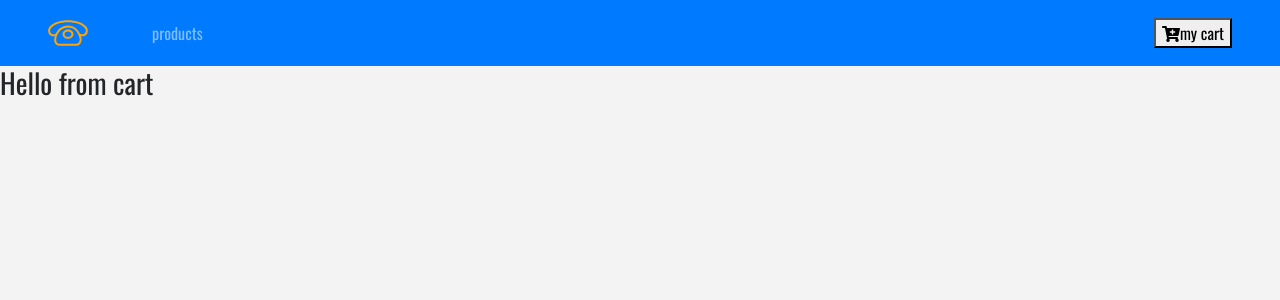
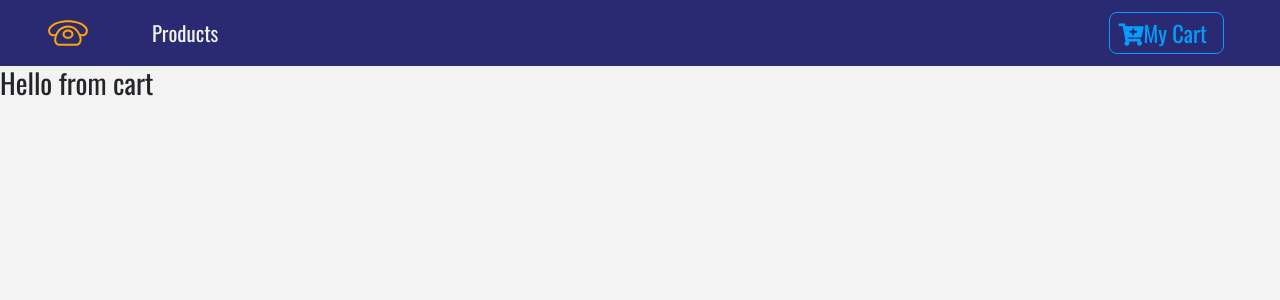
Before and after one commit to ArnRso/react-e-commerce, a React (Create React App) app: page /cart in a window 1280 px wide. Shown: the top 300 px of the page. Built offline with nearby package versions, Linux system fonts and the light colour scheme.

Commit message:
navbar styled component

```diff
--- a/package.json
+++ b/package.json
@@ -7,7 +7,8 @@
     "react": "^16.8.6",
     "react-dom": "^16.8.6",
     "react-router-dom": "^5.0.0",
-    "react-scripts": "3.0.1"
+    "react-scripts": "3.0.1",
+    "styled-components": "^4.2.1"
   },
   "scripts": {
     "start": "react-scripts start",
--- a/src/App.css
+++ b/src/App.css
@@ -1,6 +1,6 @@
 :root {
   --mainBlue: #2a2a72;
-  --lightBkue: #009ffd;
+  --lightBlue: #009ffd;
   --mainWhite: #f3f3f3;
   --mainDark: #232528;
   --mainYellow: #ffa400;
@@ -23,5 +23,5 @@
 }
 
 .text-bright {
-  color: var(--lightBkue);
+  color: var(--lightBlue);
 }
--- /dev/null
+++ b/src/components/Button.js
@@ -0,0 +1,21 @@
+import styled from "styled-components";
+
+export const ButtonContainer = styled.button`
+  text-transform: capitalize;
+  font-size: 1.4rem;
+  background: transparent;
+  border: 0.05rem solid var(--lightBlue);
+  color: var(--lightBlue);
+  border-radius: 0.5rem;
+  padding: 0.2rem 0.5rem;
+  cursor: pointer;
+  margin: 0.2rem 0.5rem 0.2rem 0;
+  transition: all 0.5s ease-in-out;
+  &:hover {
+    background: var(--lightBlue);
+    color: var(--mainBlue);
+  }
+  &:focus {
+    outline: none;
+  }
+`;
--- a/src/components/Navbar.js
+++ b/src/components/Navbar.js
@@ -1,11 +1,13 @@
 import React, { Component } from "react";
 import { Link } from "react-router-dom";
 import logo from "../logo.svg";
+import { ButtonContainer } from "./Button";
+import styled from "styled-components";
 
 export default class Navbar extends Component {
   render() {
     return (
-      <nav className="navbar navbar-expand-small navbar-dark px-sm-5 bg-primary">
+      <NavWrapper className="navbar navbar-expand-small navbar-dark px-sm-5">
         <Link to="/">
           <img src={logo} alt="store" className="navbar-brand" />
         </Link>
@@ -17,11 +19,23 @@
           </li>
         </ul>
         <Link to="/cart" className="ml-auto">
-          <button>
-            <i className="fas fa-cart-plus" />my cart
-          </button>
+          <ButtonContainer>
+            <span className="mr-2">
+              <i className="fas fa-cart-plus" />
+              my cart
+            </span>
+          </ButtonContainer>
         </Link>
-      </nav>
+      </NavWrapper>
     );
   }
 }
+
+const NavWrapper = styled.nav`
+  background: var(--mainBlue);
+  .nav-link {
+    color: var(--mainWhite) !important;
+    font-size: 1.3rem;
+    text-transform: capitalize;
+  }
+`;
```
Also changed, not shown: 1 other file (tests, documents, lock files or other folders).
